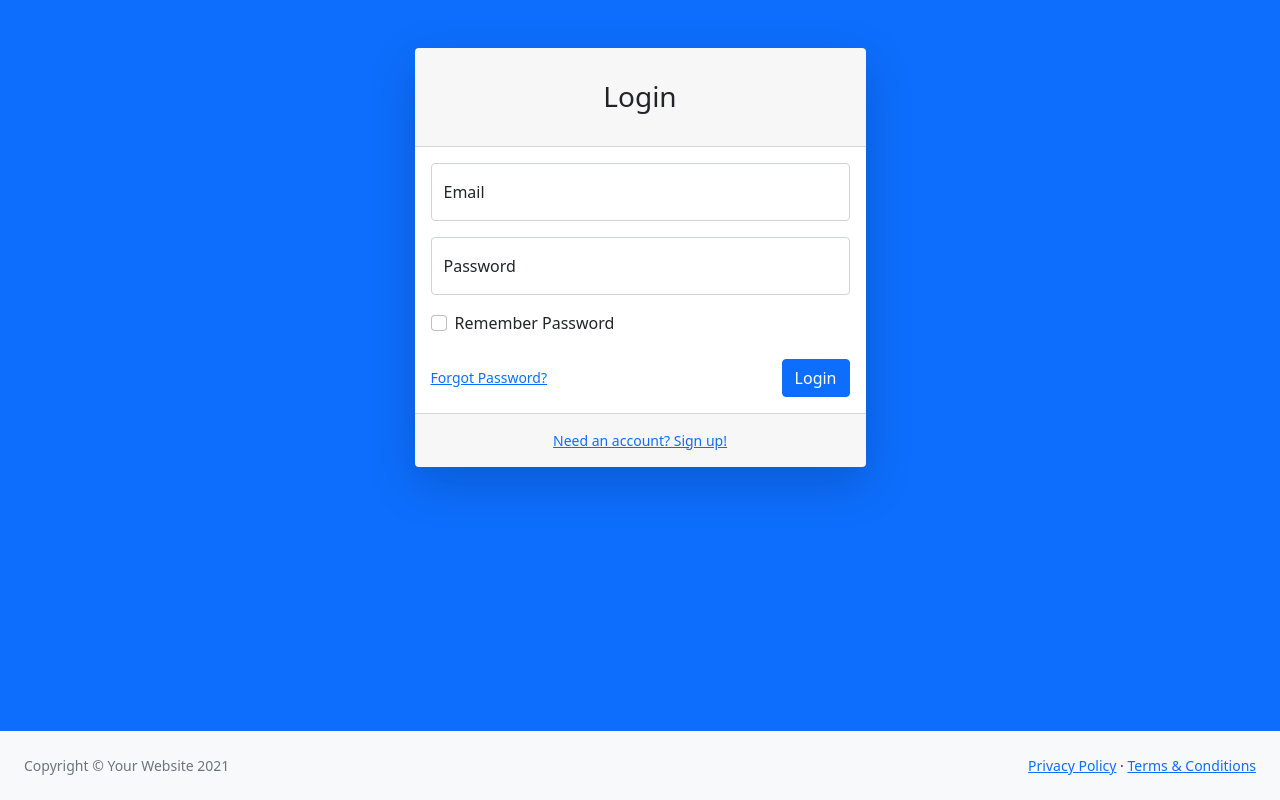
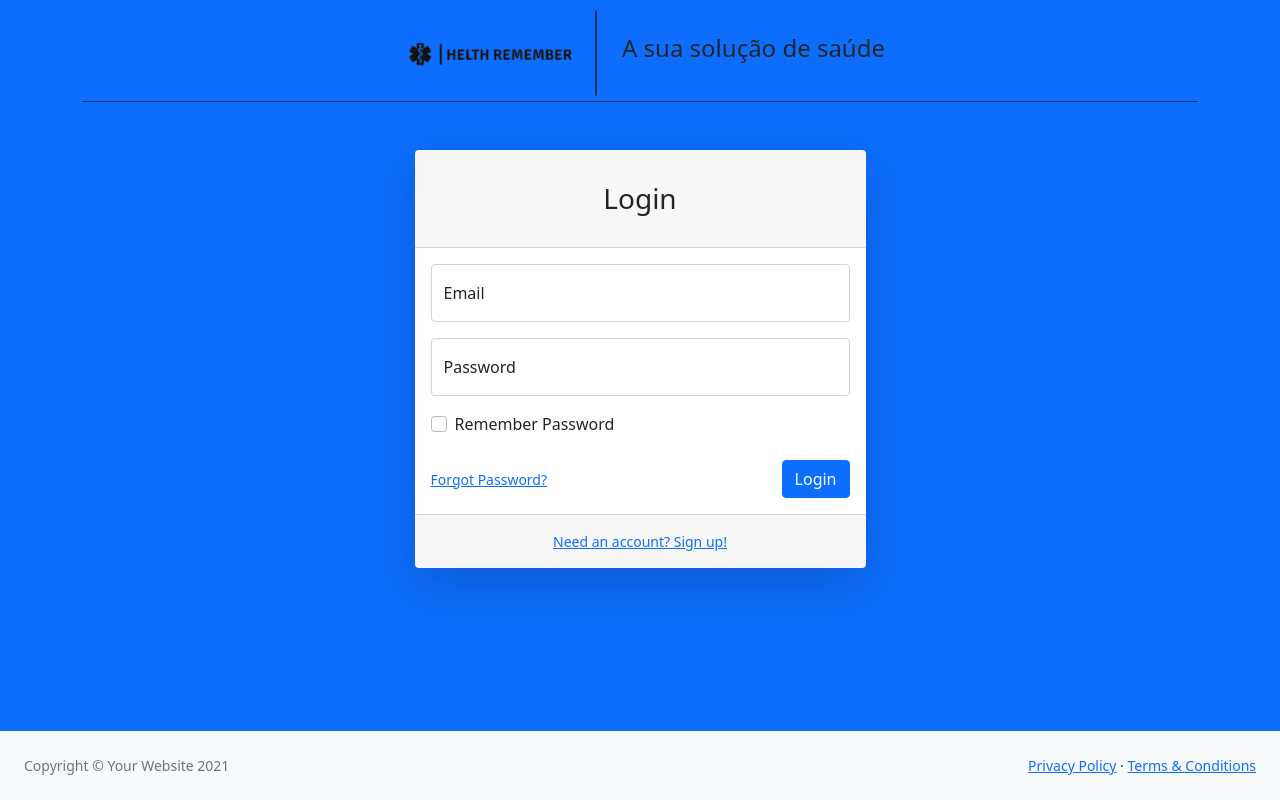
Before and after one commit to CaioRDL/exames, a PHP site: page /home.php in a window 1280 px wide. Run offline with PHP 8.4, Linux system fonts and the light colour scheme.

Commit message:
iniciando ajustes front

```diff
--- a/src/home.php
+++ b/src/home.php
@@ -21,6 +21,7 @@ if (isset($_POST['email'])) {
 <!DOCTYPE html>
 <html lang="en">
     <head>
+        <link href="https://cdn.jsdelivr.net/npm/bootstrap@5.0.2/dist/css/bootstrap.min.css" rel="stylesheet" integrity="sha384-EVSTQN3/azprG1Anm3QDgpJLIm9Nao0Yz1ztcQTwFspd3yD65VohhpuuCOmLASjC" crossorigin="anonymous">
         <meta charset="utf-8" />
         <meta http-equiv="X-UA-Compatible" content="IE=edge" />
         <meta name="viewport" content="width=device-width, initial-scale=1, shrink-to-fit=no" />
@@ -29,16 +30,23 @@ if (isset($_POST['email'])) {
         <title>Login - SB Admin</title>
         <link href="css/styles.css" rel="stylesheet" />
         <script src="https://cdnjs.cloudflare.com/ajax/libs/font-awesome/5.15.3/js/all.min.js" crossorigin="anonymous"></script>
+
     </head>
     <form action="" method="post">
     <body class="bg-primary">
         <div id="layoutAuthentication">
             <div id="layoutAuthentication_content">
                 <main>
-                    <div class="container">
+                    <div class="container" style="margin: none; padding: none;">
+                        <div id="container_logo" style="display: flex; flex-direction: row; justify-content: center; text-align: center; margin-top:10px; border-bottom: solid 0.5px rgba(8, 8, 8, 0.6); padding-bottom: 5px; width: 100%;">
+                            <img src="assets/img/logo.png" alt="logo.png" class="logo" style="width: 200px;">
+                                <div style="heith: 75px;  width: 1px;  border: solid 0.5px rgba(8, 8, 8, 0.6); border-radius:50px;"></div>
+                                <h4 style="display: flex;flex-direction: column;justify-content: center;margin-left: 25px;"> A sua solução de saúde </h4>
+                        </div>
                                     <div class="row justify-content-center">
                                         <div class="col-lg-5">
                                             <div class="card shadow-lg border-0 rounded-lg mt-5">
+
                                                 <div class="card-header"><h3 class="text-center font-weight-light my-4">Login</h3></div>
                                                 <div class="card-body">
                                                     <form>
@@ -86,8 +94,10 @@ if (isset($_POST['email'])) {
                 </footer>
             </div>
         </div>
-        <script src="https://cdn.jsdelivr.net/npm/bootstrap@5.1.3/dist/js/bootstrap.bundle.min.js" crossorigin="anonymous"></script>
+        <!-- <script src="https://cdn.jsdelivr.net/npm/bootstrap@5.1.3/dist/js/bootstrap.bundle.min.js" crossorigin="anonymous"></script> -->
         <script src="js/scripts.js"></script>
+        <script src="https://cdn.jsdelivr.net/npm/@popperjs/core@2.9.2/dist/umd/popper.min.js" integrity="sha384-IQsoLXl5PILFhosVNubq5LC7Qb9DXgDA9i+tQ8Zj3iwWAwPtgFTxbJ8NT4GN1R8p" crossorigin="anonymous"></script>
+        <script src="https://cdn.jsdelivr.net/npm/bootstrap@5.0.2/dist/js/bootstrap.min.js" integrity="sha384-cVKIPhGWiC2Al4u+LWgxfKTRIcfu0JTxR+EQDz/bgldoEyl4H0zUF0QKbrJ0EcQF" crossorigin="anonymous"></script>
         </form>
     </body>
 </html>
```
Also changed, not shown: src/assets/img/logo.png (added), src/css/styles.css. Lines whose indentation alone changed are shown as unchanged.
